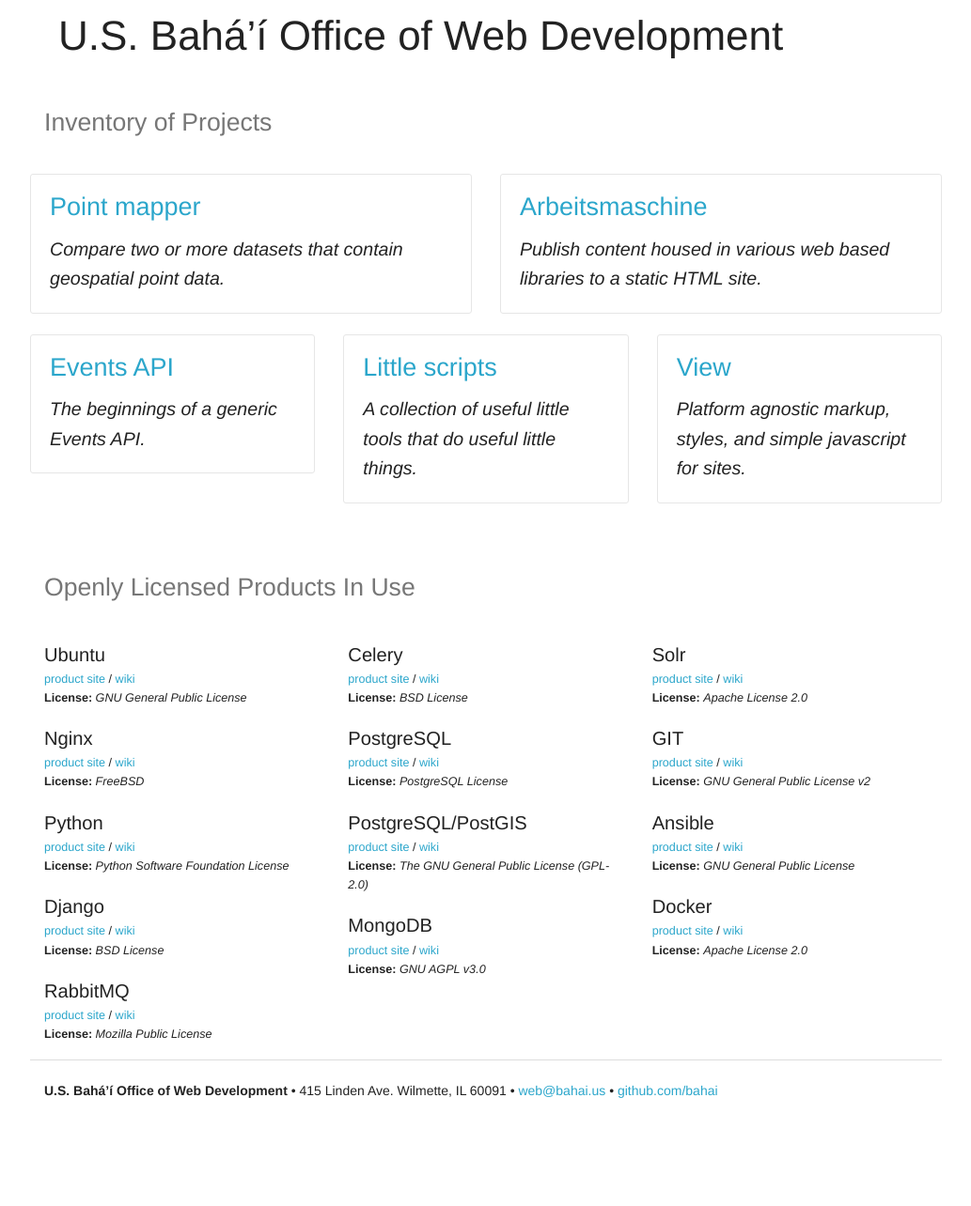
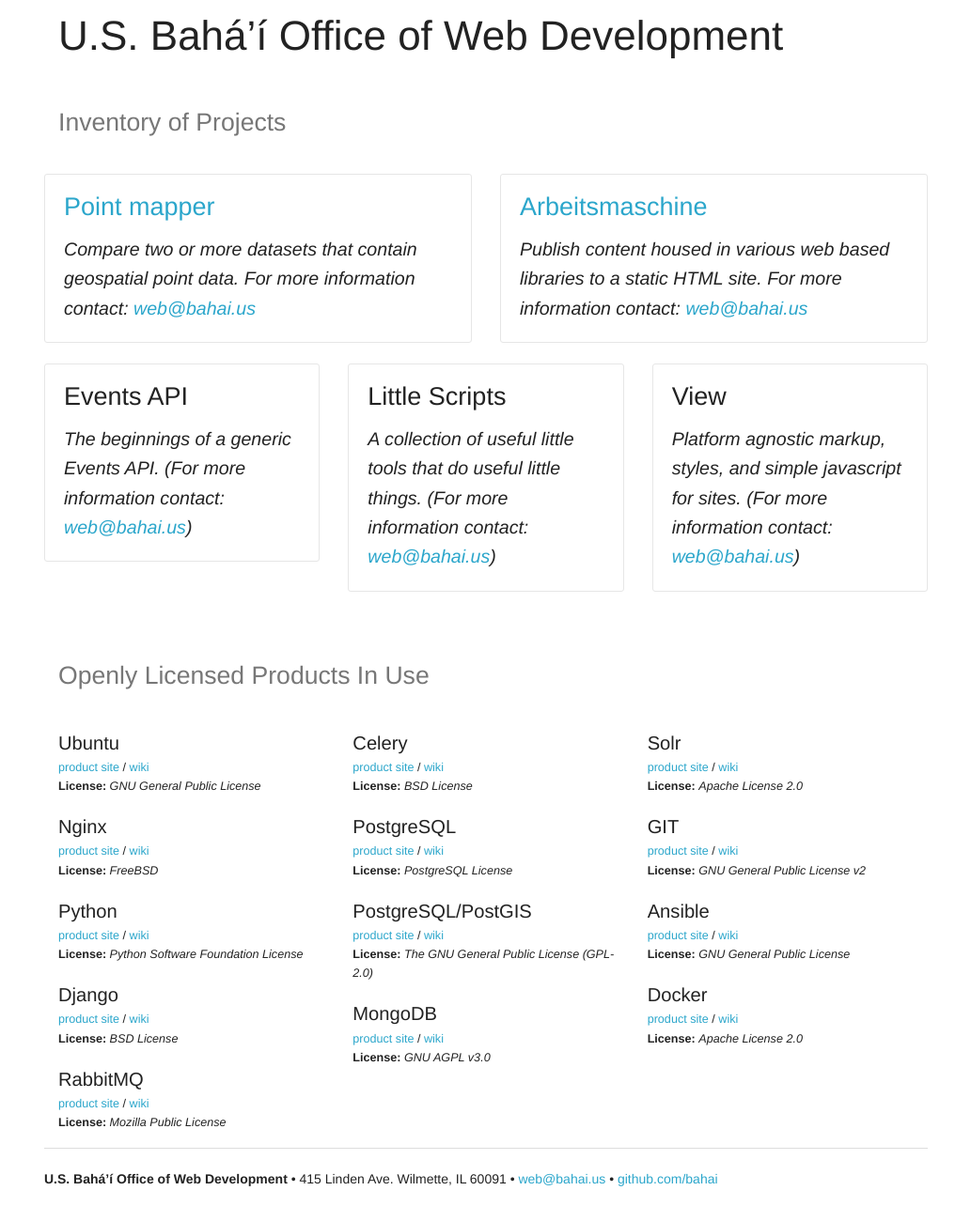
Before and after one commit to Bahai/bahai.github.io, a Jekyll site: the page built from index.html, in a window 1280 px wide. Shown: the whole page at 94% size, without its empty margins (123-1156 px from the left). Built offline with Jekyll 4.4.1, drawn with Linux system fonts in a browser that asks for light colours; Markdown is read by kramdown in place of the engine named in the settings; before the commit the page ends 1190 px from its top, so only the background shows below that.

Commit message:
pulling links to closed repos

```diff
--- a/index.html
+++ b/index.html
@@ -3,6 +3,7 @@
 title: U.S. Bahá’í Office of Web Development | Github Projects
 ---
 
+<div class="twelve columns">
 <div class="row">
 	<div id="projects">
 		<div class="twelve columns">
@@ -15,7 +16,7 @@
 					<a href="http://bahai.github.io/point-mapper/">Point mapper</a>
 					</h3>
 					<p>
-						Compare two or more datasets that contain geospatial point data.
+						Compare two or more datasets that contain geospatial point data. For more information contact: <a href="mailtoweb@bahai.us">web@bahai.us</a>
 					</p>
 				</div>
 			</div>
@@ -25,37 +26,37 @@
 					<a href="http://bahai.github.io/arbeitsmaschine/">Arbeitsmaschine</a>
 					</h3>
 					<p>
-						Publish content housed in various web based libraries to a static HTML site.
+						Publish content housed in various web based libraries to a static HTML site. For more information contact: <a href="mailtoweb@bahai.us">web@bahai.us</a>
 					</p>
 				</div>
 			</div>
 			<div class="four columns">
 				<div class="panel vanilla radius">
 					<h3 class="light">
-					<a href="https://github.com/bahai/events-api/">Events API</a>
+						Events API
 					</h3>
 					<p>
-						The beginnings of a generic Events API.
+						The beginnings of a generic Events API. (For more information contact: <a href="mailtoweb@bahai.us">web@bahai.us</a>)
 					</p>
 				</div>
 			</div>
 			<div class="four columns">
 				<div class="panel vanilla radius">
 					<h3 class="light">
-					<a href="https://github.com/bahai/little_scripts/">Little scripts</a>
+						Little Scripts
 					</h3>
 					<p>
-						A collection of useful little tools that do useful little things.
+						A collection of useful little tools that do useful little things. (For more information contact: <a href="mailtoweb@bahai.us">web@bahai.us</a>)
 					</p>
 				</div>
 			</div>
 			<div class="four columns">
 				<div class="panel vanilla radius">
 					<h3 class="light">
-					<a href="https://github.com/bahai/view/">View</a>
+						View
 					</h3>
 					<p>
-						Platform agnostic markup, styles, and simple javascript for sites.
+						Platform agnostic markup, styles, and simple javascript for sites. (For more information contact: <a href="mailtoweb@bahai.us">web@bahai.us</a>)
 					</p>
 				</div>
 			</div>
@@ -142,3 +143,4 @@
 	</div>
 	<hr>
 </div>
+</div>
```
